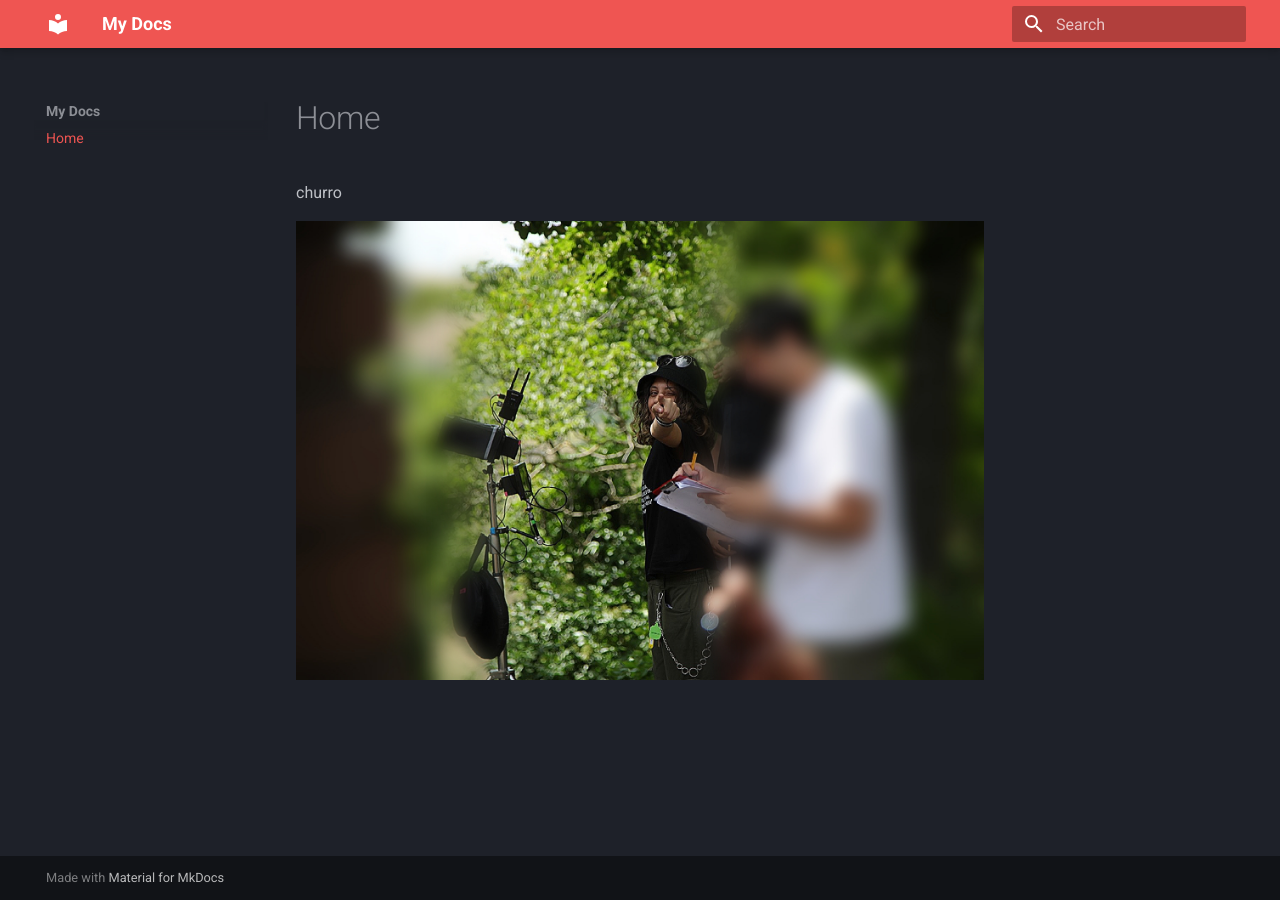
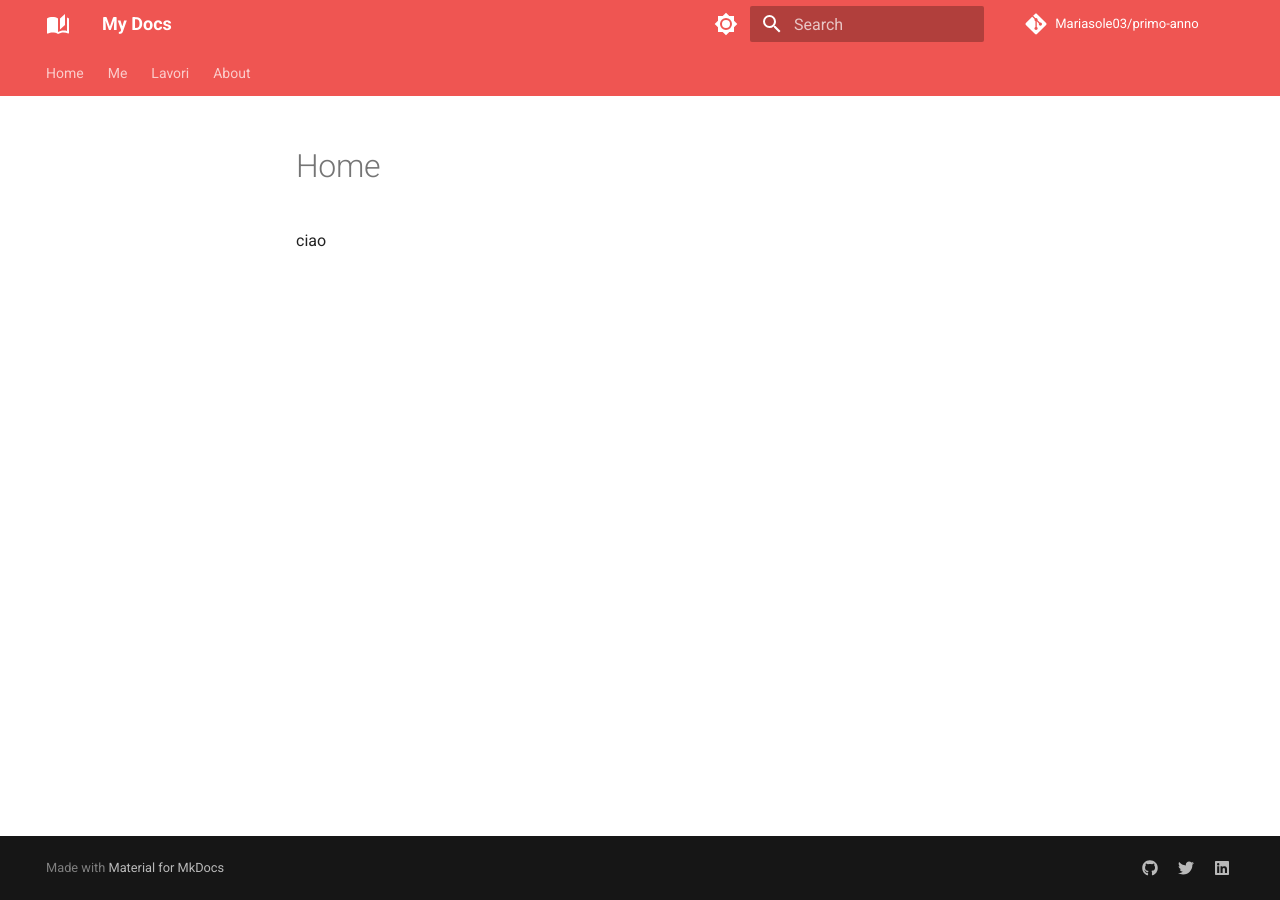
Before and after one commit to Mariasole03/git, an MkDocs documentation site: the page built from docs/README.md, in a window 1280 px wide. Built offline with MkDocs 1.6.1 and Material for MkDocs 9.7.7, drawn with Linux system fonts in a browser that asks for light colours; comment, search, counter and statistics services are not loaded.

Commit message:
Aggiunta estetica e funzionale importante

```diff
--- /dev/null
+++ b/docs/README.md
@@ -0,0 +1 @@
+ciao
--- a/docs/index.md
+++ /dev/null
@@ -1,3 +0,0 @@
-churro
-
-![foto.jpg](jpg.jpg)
--- a/mkdocs.yml
+++ b/mkdocs.yml
@@ -1,14 +1,123 @@
 site_name: My Docs
 site_url: https://mydomain.org/mysite
+site_description: Blog personale
+site_author: Mariasole
+
+# Repository
+repo_name: Mariasole03/primo-anno
+repo_url: https://github.com/Mariasole03/primo-anno
+edit_uri: edit/main/docs/
+
+# Configuration
 theme:
   name: material
+  features:
+    - navigation.tabs
+    - navigation.sections
+    - navigation.top
+    - navigation.tracking
+    - navigation.indexes
+    - search.highlight
+    - search.share
+    - search.suggest
+    - content.code.annotate
+    - content.tabs.link
+    - header.autohide
+    - announce.dismiss
   palette:
-   primary: red
-   scheme: default
-   toggle:
-    icon: material/brightness-7
-    name: Switch to dark mode
-   scheme: slate
-   toggle:
-     icon: material/brightness-4
-     name: Switch to light mode
+    # Light mode
+    - media: "(prefers-color-scheme: light)"
+      scheme: default
+      primary: red
+      accent: indigo
+      toggle:
+        icon: material/brightness-7
+        name: Switch to dark mode
+    # Dark mode
+    - media: "(prefers-color-scheme: dark)"
+      scheme: slate
+      primary: red
+      accent: indigo
+      toggle:
+        icon: material/brightness-4
+        name: Switch to light mode
+  font:
+    text: Roboto
+    code: Roboto Mono
+  icon:
+    logo: material/book-open-page-variant
+  favicon: assets/favicon.png
+
+# Extensions
+markdown_extensions:
+  - admonition
+  - attr_list
+  - def_list
+  - footnotes
+  - md_in_html
+  - toc:
+      permalink: true
+  - pymdownx.arithmatex:
+      generic: true
+  - pymdownx.betterem:
+      smart_enable: all
+  - pymdownx.caret
+  - pymdownx.details
+  - pymdownx.emoji:
+      emoji_index: !!python/name:material.extensions.emoji.twemoji
+      emoji_generator: !!python/name:material.extensions.emoji.to_svg
+  - pymdownx.highlight:
+      anchor_linenums: true
+      line_spans: __span
+      pygments_lang_class: true
+  - pymdownx.inlinehilite
+  - pymdownx.keys
+  - pymdownx.magiclink:
+      repo_url_shorthand: true
+      user: Mariasole03
+      repo: primo-anno
+  - pymdownx.mark
+  - pymdownx.smartsymbols
+  - pymdownx.superfences:
+      custom_fences:
+        - name: mermaid
+          class: mermaid
+          format: !!python/name:pymdownx.superfences.fence_code_format
+  - pymdownx.tabbed:
+      alternate_style: true
+  - pymdownx.tasklist:
+      custom_checkbox: true
+  - pymdownx.tilde
+
+# Plugins
+plugins:
+  - search
+  - minify:
+      minify_html: true
+  # Temporarily comment out the git-revision-date-localized plugin
+  # - git-revision-date-localized:
+  #     enable_creation_date: true
+  # Social plugin removed to avoid Cairo dependency issues
+
+# Extra
+extra:
+  analytics:
+    provider: google
+    property: G-XXXXXXXXXX
+  social:
+    - icon: fontawesome/brands/github
+      link: https://github.com/Mariasole03
+    - icon: fontawesome/brands/twitter
+      link: https://twitter.com/yourusername
+    - icon: fontawesome/brands/linkedin
+      link: https://linkedin.com/in/yourusername
+
+# Navigation
+nav:
+  - Home: Lavori/index.md
+  - Me: Me.md
+  - Lavori:
+    - Laboratorio: Lavori/Laboratorio.md
+    - NTA: Lavori/installation.md
+    - Trama del Territorio: Lavori/configuration.md
+  - About: about.md
```
Also changed, not shown: docs/Lavori/Laboratorio.md (added, +1 -0 lines), docs/Lavori/index.md (added, +5 -0 lines), docs/Me.md (added, +3 -0 lines), docs/Lavori/configuration.md (added), docs/Lavori/installation.md (added), docs/Lavori/jpg.jpg (renamed from docs/jpg.jpg), docs/about.md (added).
